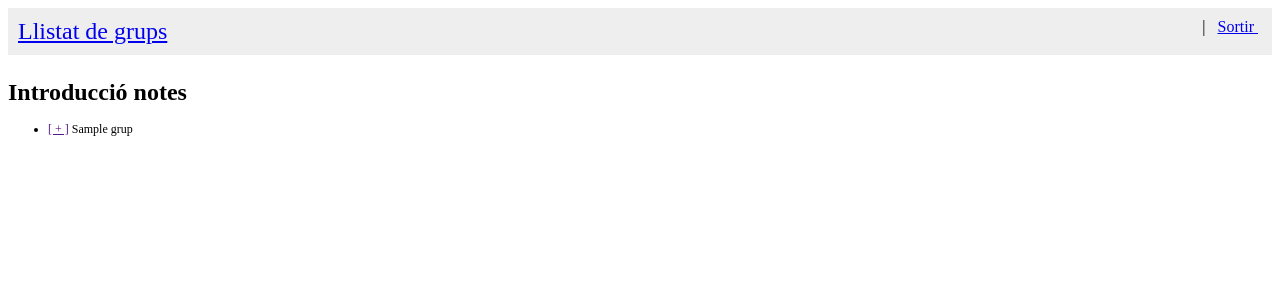
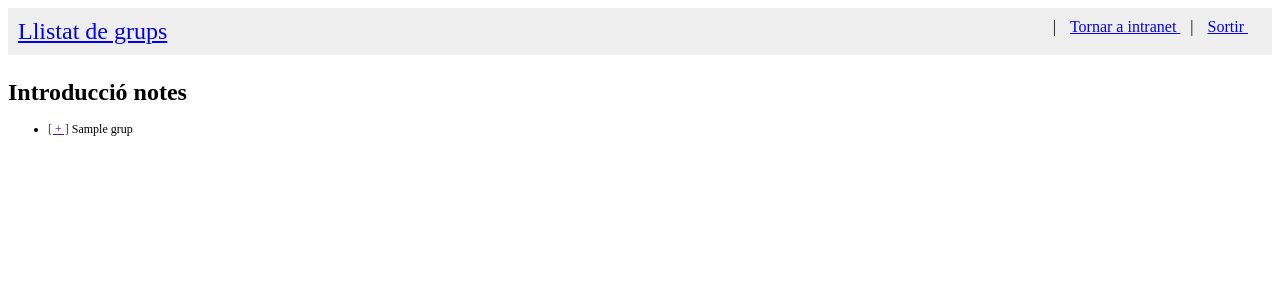
Before and after one commit to pnegre/Notes, a Python web app: template templates/notes/index.html in a window 1280 px wide. Shown: the top 300 px of the page. Run offline with Jinja, Linux system fonts and the light colour scheme; the template is opened without the code that fills it: most values are stand-ins (such as "Sample title", 1, 10 or a date in 2020).

Commit message:
Petit canvi

```diff
--- a/templates/notes/base.html
+++ b/templates/notes/base.html
@@ -17,7 +17,8 @@ p.menu a {
 }
 
 p.menu span a {
-	margin: 0px;
+	margin-left: 10px;
+	margin-right: 10px;
 }
 
 p.menu span {
@@ -65,7 +66,7 @@ body {
 {% if perms.notes.impr_butlletins %}
 	<a href="/notes/butlletins"> Butlletins </a>
 {% endif %}
-<span> {{ user.username }} &nbsp; <!--| &nbsp; <a href="/hub/"> Tornar a intranet </a> &nbsp;--> | &nbsp; <a href="/auth/logout/"> Sortir </a> &nbsp; </span>
+<span> {{ user.username }} &nbsp; |  <a href="/hub/"> Tornar a intranet </a> |  <a href="/auth/logout/"> Sortir </a> &nbsp; </span>
 </p>
 
 
```
